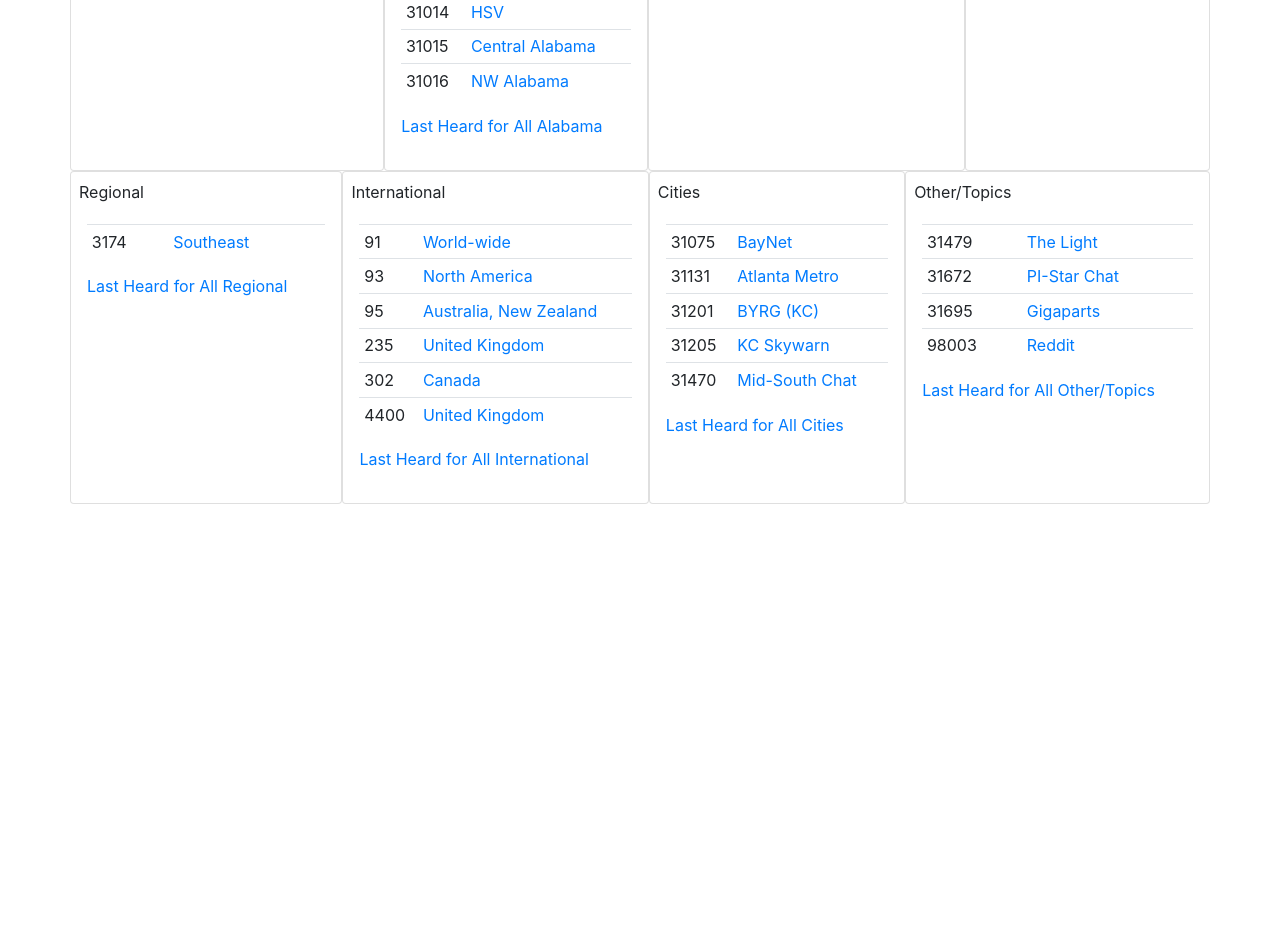
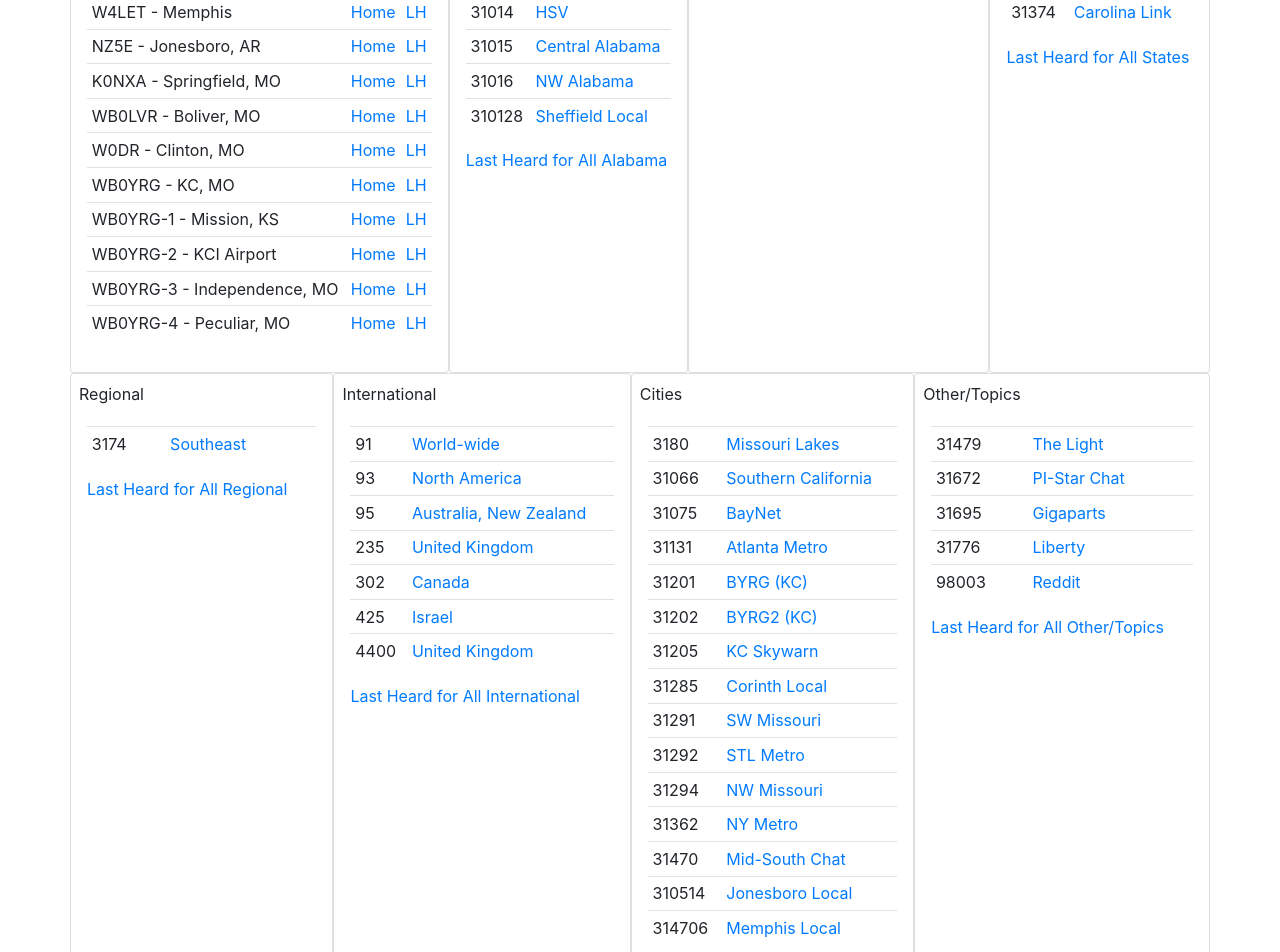
Before and after one commit to allenblair/dmrdashboard, a React (Create React App) app: page / in a window 1280 px wide. Shown: the part 320-1272 px from the top of the page. Before the commit the page ends 824 px from the top, so only its background shows below. Built offline with nearby package versions, Linux system fonts and the light colour scheme.

Commit message:
Added Repeaters and Talkgroups

```diff
--- a/src/Components/favoriteTGs.js
+++ b/src/Components/favoriteTGs.js
@@ -7,9 +7,14 @@
     {"name":"TAC-310 USA DMRX Bridge","category":"National","ID":310},
     {"name":"TAC-311 USA DMRX Bridge","category":"National","ID":311},
     {"name":"TAC-312 USA DMRX Bridge","category":"National","ID":312},
+    {"name":"Israel","category":"International","ID":425},
+    {"name":"Nationwide","category":"National","ID":3100},
     {"name":"Alabama","category":"Alabama","ID":3101},
+    {"name":"Arkansas","category":"States","ID":3105},
     {"name":"Kansas","category":"States","ID":3120},
+    {"name":"Mississippi","category":"States","ID":3128},
     {"name":"Missouri","category":"States","ID":3129},
+    {"name":"Missouri Lakes","category":"Cities","ID":3180},
     {"name":"Tennessee","category":"States","ID":3147},
     {"name":"Southeast","category":"Regional","ID":3174},
     {"name":"United Kingdom","category":"International","ID":4400},
@@ -20,14 +25,26 @@
     {"name":"HSV","category":"Alabama","ID":31014},
     {"name":"Central Alabama","category":"Alabama","ID":31015},
     {"name":"NW Alabama","category":"Alabama","ID":31016},
+    {"name":"Southern California","category":"Cities","ID":31066},
     {"name":"BayNet","category":"Cities","ID":31075},
     {"name":"Atlanta Metro","category":"Cities","ID":31131},
     {"name":"BYRG (KC)","category":"Cities","ID":31201},
+    {"name":"BYRG2 (KC)","category":"Cities","ID":31202},
     {"name":"KC Skywarn","category":"Cities","ID":31205},
+    {"name":"Corinth Local","category":"Cities","ID":31285},
+    {"name":"SW Missouri","category":"Cities","ID":31291},
+    {"name":"STL Metro","category":"Cities","ID":31292},
+    {"name":"NW Missouri","category":"Cities","ID":31294},
+    {"name":"NY Metro","category":"Cities","ID":31362},
+    {"name":"Carolina Link","category":"States","ID":31374},
     {"name":"Mid-South Chat","category":"Cities","ID":31470},
     {"name":"The Light","category":"Other/Topics","ID":31479},
     {"name":"PI-Star Chat","category":"Other/Topics","ID":31672},
     {"name":"Gigaparts","category":"Other/Topics","ID":31695},
+    {"name":"Liberty","category":"Other/Topics","ID":31776},
+    {"name":"Sheffield Local","category":"Alabama","ID":310128},
+    {"name":"Jonesboro Local","category":"Cities","ID":310514},
+    {"name":"Memphis Local","category":"Cities","ID":314706},
     {"name":"Reddit","category":"Other/Topics","ID":98003}
 ];
 
--- a/src/Components/repeaters.js
+++ b/src/Components/repeaters.js
@@ -1,6 +1,19 @@
 const repeaters = [
     {"name":"Huntsville","call":"W4FMX","ID":310112},
-    {"name":"Somerville","call":"WR4JW","ID":310357}
+    {"name":"Somerville","call":"WR4JW","ID":310357},
+    {"name":"Cullman","call":"N4UAI","ID":310127},
+    {"name":"Sheffield","call":"N4GLE","ID":310128},
+    {"name":"Corinth","call":"K5WHB","ID":312804},
+    {"name":"Memphis","call":"W4LET","ID":314706},
+    {"name":"Jonesboro, AR","call":"NZ5E","ID":310514},
+    {"name":"Springfield, MO","call":"K0NXA","ID":312919},
+    {"name":"Boliver, MO","call":"WB0LVR","ID":312924},
+    {"name":"Clinton, MO","call":"W0DR","ID":312936},
+    {"name":"KC, MO","call":"WB0YRG","ID":312906},
+    {"name":"Mission, KS","call":"WB0YRG-1","ID":312010},
+    {"name":"KCI Airport","call":"WB0YRG-2","ID":312932},
+    {"name":"Independence, MO","call":"WB0YRG-3","ID":312907},
+    {"name":"Peculiar, MO","call":"WB0YRG-4","ID":312910},
 ];
 
 export default repeaters;
```
